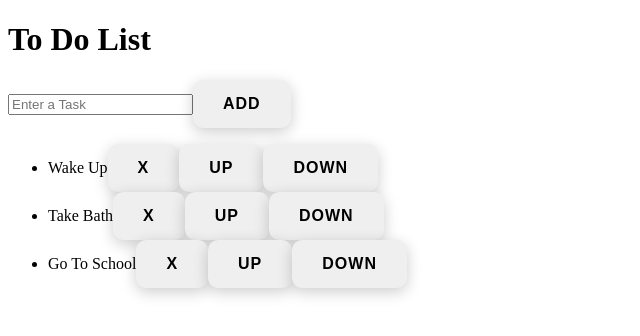
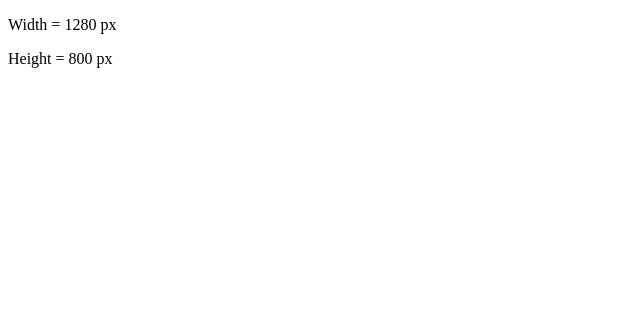
Before and after one commit to outhmanebelgasim/react-training, a React (Vite) app: page / in a window 1280 px wide. Shown: the top 336 px of the page, without its empty margins (0-640 px from the left). Built offline with nearby package versions, Linux system fonts and the light colour scheme.

Commit message:
Updates: window resize training

```diff
--- a/src/App.jsx
+++ b/src/App.jsx
@@ -24,6 +24,7 @@ import UpdateObject from "./updates/UpdateObject.jsx";
 import UpdateArray from "./updates/UpdateArray.jsx";
 import ArrayObject from "./updates/ArrayObject.jsx";
 import ToDoList from "./updates/ToDoList.jsx";
+import WindowResize from "./updates/WindowResize.jsx";
 
 function App() {
   return (
@@ -55,7 +56,8 @@ function App() {
       {/* <UpdateObject /> */}
       {/* <UpdateArray /> */}
       {/* <ArrayObject /> */}
-      <ToDoList />
+      {/* <ToDoList /> */}
+      <WindowResize />
     </>
   );
 }
--- a/src/updates/ToDoList.jsx
+++ b/src/updates/ToDoList.jsx
@@ -4,20 +4,20 @@ function ToDoList() {
   const [tasks, setTask] = useState(["Wake Up", "Take Bath", "Go To School"]);
   const [newTask, setNewTask] = useState("");
 
-  const handleTask = (event) => {
+  const handleInput = (event) => {
     setNewTask(event.target.value);
   };
 
   function addTask() {
     if (newTask.trim() !== "") {
-      setTask((t) => [...t, tasks]);
+      setTask((t) => [...t, newTask]);
       setNewTask("");
     }
   }
 
   function deleteTask(index) {
-    const updateTask = tasks.filter((_, i) => i !== index);
-    setTask(updateTask);
+    const updatedTasks = tasks.filter((_, i) => i !== index);
+    setTask(updatedTasks);
   }
 
   function moveUp(index) {
@@ -44,14 +44,17 @@ function ToDoList() {
 
   return (
     <div>
-      <h1> To Do List</h1>
+      <h1>To Do List</h1>
+
       <input
         type="text"
+        placeholder="Enter a task"
         value={newTask}
-        placeholder="Enter a Task"
-        onChange={handleTask}
+        onChange={handleInput}
       />
-      <button onClick={addTask}>add</button>
+
+      <button onClick={addTask}>Add</button>
+
       <ul>
         {tasks.map((element, index) => (
           <li key={index}>
--- /dev/null
+++ b/src/updates/WindowResize.jsx
@@ -0,0 +1,28 @@
+import React, { useState, useEffect } from "react";
+
+function WindowResize() {
+  const [width, setWidth] = useState(window.innerWidth);
+  const [height, setHeight] = useState(window.innerHeight);
+
+  function handleResize() {
+    setWidth(window.innerWidth);
+    setHeight(window.innerHeight);
+  }
+
+  useEffect(() => {
+    window.addEventListener("resize", handleResize);
+
+    return () => {
+      window.removeEventListener("resize", handleResize);
+    };
+  }, []);
+
+  return (
+    <>
+      <p>Width = {width} px</p>
+      <p>Height = {height} px</p>
+    </>
+  );
+}
+
+export default WindowResize;
```
Also changed, not shown: 2 other files (tests, documents, lock files or other folders).
